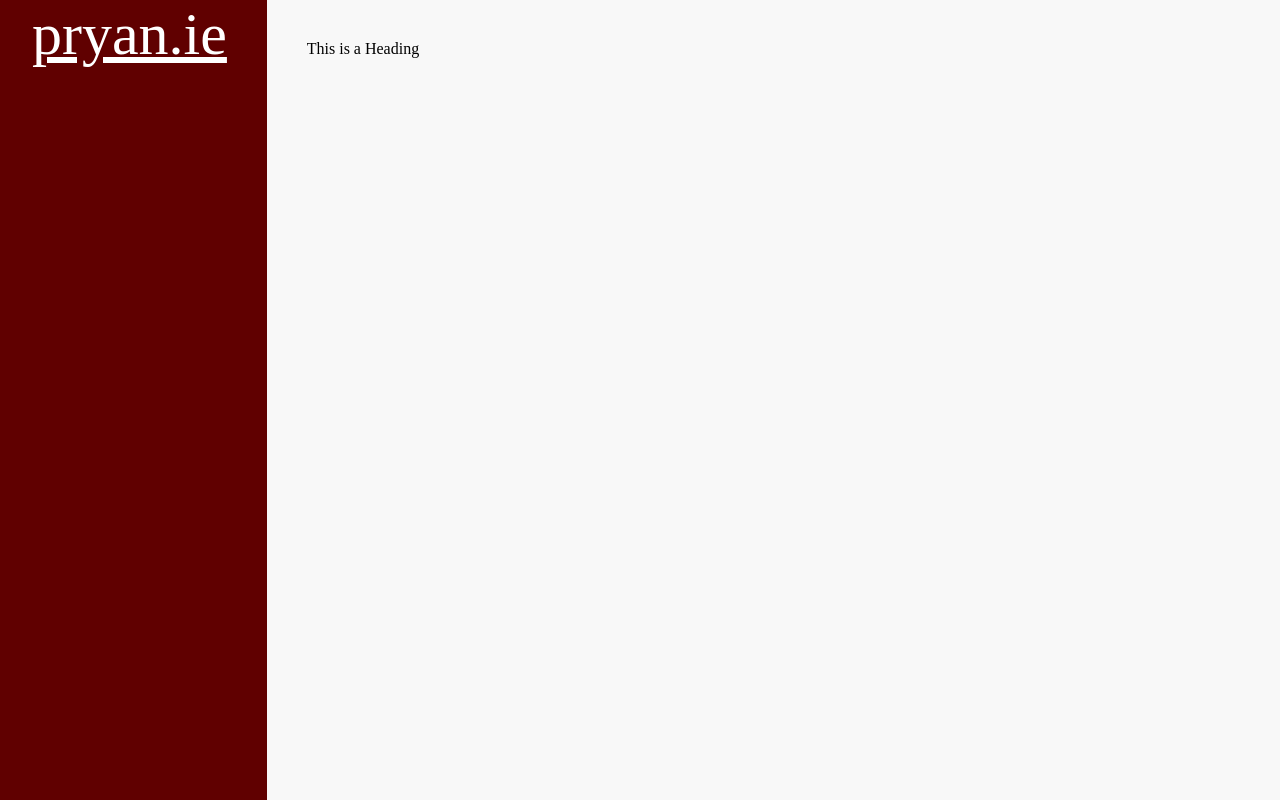
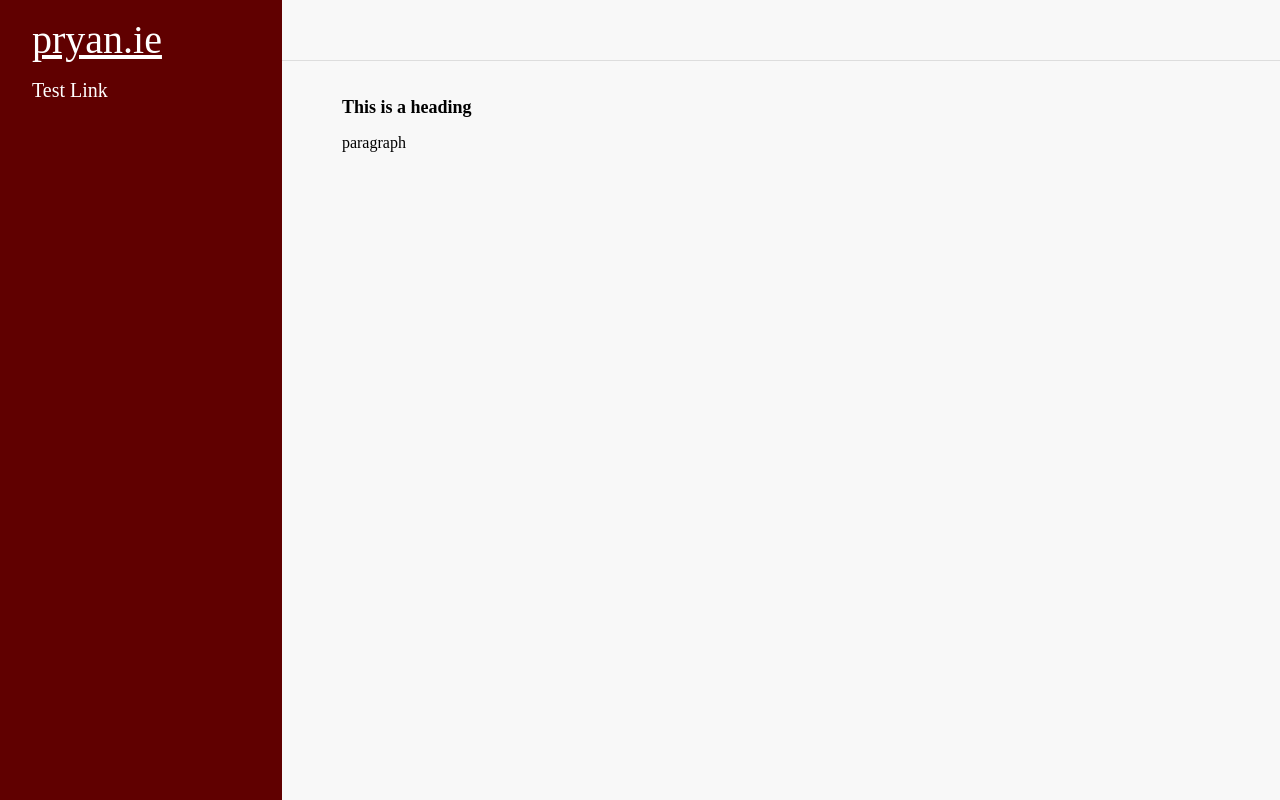
Before and after one commit to Padraig-Ryan/Padraig-Ryan.github.io, a plain HTML site: page index.html in a window 1280 px wide. Drawn offline with Linux system fonts and the light colour scheme; a web font is replaced by a local one.

Commit message:
basis of website

```diff
--- a/common.css
+++ b/common.css
@@ -10,22 +10,58 @@
 	padding-bottom: 0.01em;
 	padding-left: 32px;
 	color: white;
-	font-family: 'GlacialIndifferenceRegular';
-   	font-weight: normal;
-   	font-style: normal;
 }
 a#header_link:link{color:#FFFFFF;}
 a#header_link:visited{color:#FFFFFF;}
 a#header_link:hover{color:#FFFFFF;}
 
+body{
+	margin:0;display: flex !important;
+	background-color:#F8F8F8;
+
+	font-family: 'GlacialIndifferenceRegular';
+   	font-weight: normal;
+   	font-style: normal;
+}
+
 #header_link{
-	font-size:60px;
+	font-size:40px;
+	text-align: center;
+}
+
+a.mainlink:link{color:#FFFFFF;}
+a.mainlink:visited{color:#FFFFFF;}
+a.mainlink:hover{color:#FFFFFF;}
+a.mainlink{
+	Text-decoration: none;
+	font-size:20px;
+
 }
 
 .content{
+	padding-right: 60px ;
+	padding-left: 60px ;
+	margin-top: 36px ;
+	margin-bottom: 36px ;
+}
+
+.top_spacer{
+	height:60px;
+	width:100%;
+	border-bottom-color: #DDDDDD;
+	border-bottom-style: solid;
+	border-bottom-width: 1px;
+}
+
+.content_topmost{
 	width: 100% ;
-	padding-right: 40px ;
-	padding-left: 40px ;
-	margin-top: 24px ;
-	margin-bottom: 24px ;
+
 }
+
+.body_text_heading{
+	font-size:large;
+}
+
+.body_text{
+	font-size:medium;
+}
--- a/index.html
+++ b/index.html
@@ -6,13 +6,20 @@
 <link rel="stylesheet" href="common.css">
 <title>Page Title</title>
 </head>
-<body style="margin:0;display: flex !important; background-color:#F8F8F8;">
+<body >
 	<div id="sidebar" class="sidebar" >
-		<a id=header_link href="http://www.pryan.ie">pryan.ie</a>
-		<a class=mainlink href=""></a>
+		<p><a id=header_link href="http://www.pryan.ie">pryan.ie</a></p>
+		<p><a class=mainlink href="index.html">Test Link</a></p>
 	</div>
-	<main id="main_content" class="content" >
-		<p>This is a Heading</p>
+	<main class="content_topmost">
+		<div class="top_spacer">
+		</div>
+		<main id="main_content" class="content" >
+
+		<h1 class="body_text_heading">This is a heading</h1>
+
+		<p class="body_text">paragraph</p>
+		</main>
 	</main>
 
 </body>
```
